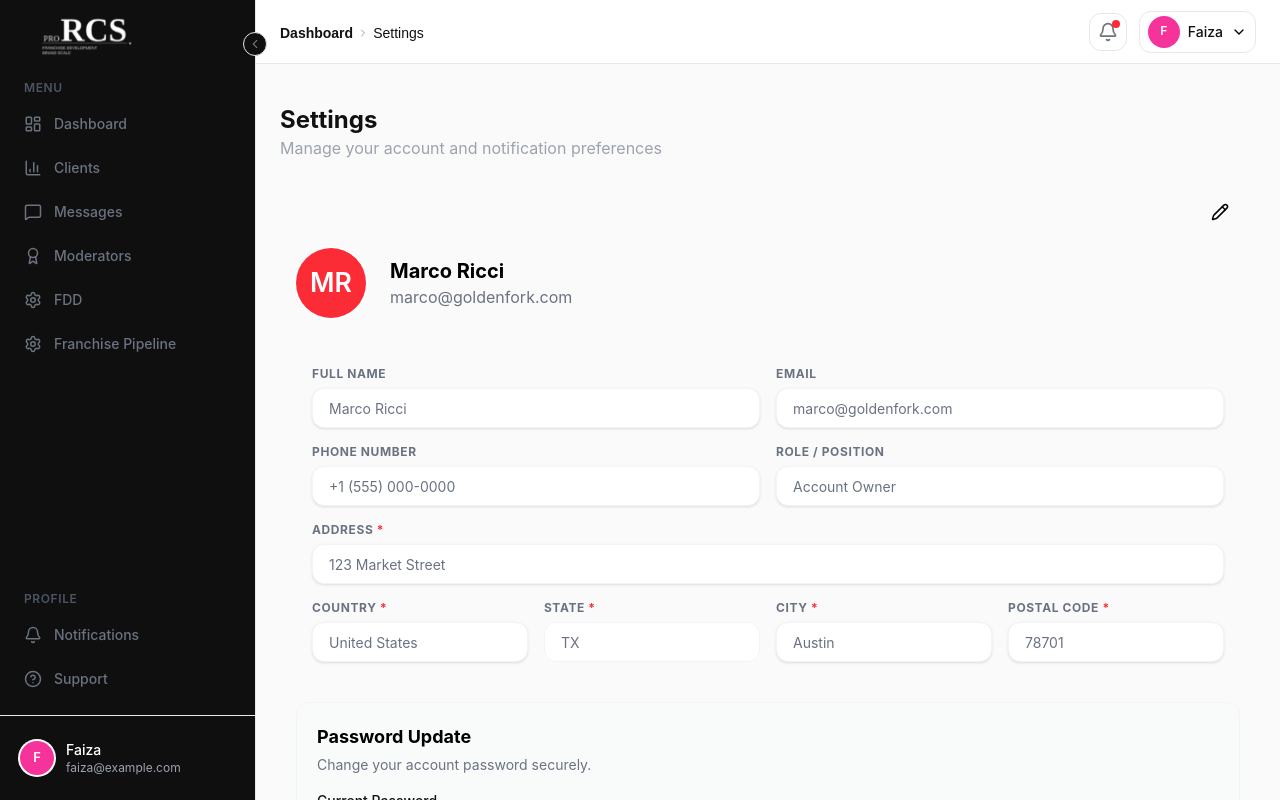
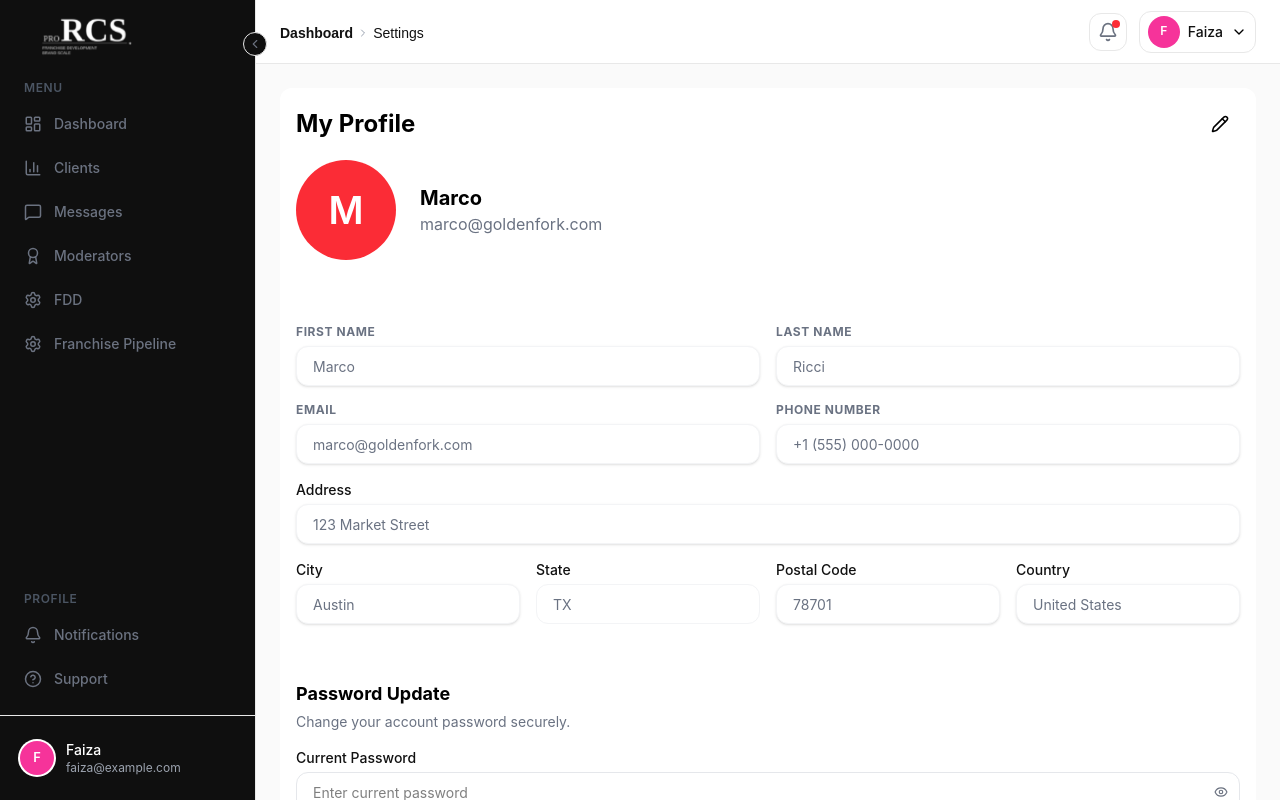
Before and after one commit to hamza-nafasat/rcs-frontend, a React (Vite) app: page /dashboard/settings in a window 1280 px wide. Built offline with nearby package versions, Linux system fonts and the light colour scheme.

Commit message:
Profile Setting, Icon added

```diff
--- a/src/pages/settings/Settings.jsx
+++ b/src/pages/settings/Settings.jsx
@@ -1,4 +1,4 @@
-import SettingsHeading from "./components/SettingsHeading";
+// import SettingsHeading from "./components/SettingsHeading";
 import ProfileSetting from "./components/ProfileSetting";
 
 const Settings = () => {
@@ -12,12 +12,12 @@ const Settings = () => {
 
   return (
     <article className="flex h-full min-h-0 flex-col">
-      <section className="py-4">
+      {/* <section className="py-4">
         <SettingsHeading
           heading="Settings"
           subheading="Manage your account and notification preferences"
         />
-      </section>
+      </section> */}
       <section>
         <ProfileSetting
           onSave={handleSaveProfile}
--- a/src/pages/settings/components/ProfileSetting.jsx
+++ b/src/pages/settings/components/ProfileSetting.jsx
@@ -5,15 +5,16 @@ import Input from "../../../components/shared/Input";
 import Button from "../../../components/shared/Button";
 
 const DUMMY_PROFILE = {
-  fullName: "Marco Ricci",
+  firstName: "Marco",
+  lastName: "Ricci",
   email: "marco@goldenfork.com",
   phone: "+1 (555) 000-0000",
   role: { displayName: "Account Owner" },
   address: "123 Market Street",
+  city: "Austin",
+  state: "TX",
+  postalCode: "78701",
   country: "United States",
-  state: "TX",
-  city: "Austin",
-  postalCode: "78701",
   teamSize: 12,
   url: "",
   imagePreview: "",
@@ -118,11 +119,11 @@ const ProfileSetting = ({ profile, onSave, onUpdatePassword }) => {
   };
 
   return (
-    <div className=" rounded-2xl p-4  relative h-full flex flex-col">
-      <div className="shrink-0">
+    <article className=" rounded-xl bg-white relative h-full flex flex-col">
+      <section className="shrink-0 p-4">
         <div className="flex items-center justify-between mb-4">
           <h1 className="text-2xl font-bold">
-            {isEditing ? "Edit Profile" : ""}
+            {isEditing ? "Edit Profile" : "My Profile"}
           </h1>
 
           {!isEditing && (
@@ -144,17 +145,21 @@ const ProfileSetting = ({ profile, onSave, onUpdatePassword }) => {
             {formData.imagePreview ? (
               <img
                 src={formData.imagePreview}
-                className="w-24 h-24 md:w-28 md:h-28 rounded-full object-cover border-4 border-gray-50 shadow-sm"
+                className="w-24 h-24 md:w-28 md:h-28 rounded-full object-cover shadow-sm"
               />
             ) : (
-              <Avatar src={formData?.url} name={formData?.fullName} size={70} />
+              <Avatar
+                src={formData?.url}
+                name={formData?.firstName}
+                size={100}
+              />
             )}
             {isEditing && (
               <label
                 title="Change Image"
-                className="absolute bottom-0 right-0 btn-primary-gradient text-white px-2 py-1 rounded-full cursor-pointer text-xs"
+                className="absolute bottom-1 right-0 bg-dark text-primary px-1 py-1 rounded-full cursor-pointer text-xs"
               >
-                Edit
+                <Pencil size={18} />
                 <Input
                   type="file"
                   onChange={fileChangeHandler}
@@ -166,26 +171,28 @@ const ProfileSetting = ({ profile, onSave, onUpdatePassword }) => {
 
           {/* Info */}
           <div>
-            <h2 className="text-xl font-bold">{formData.fullName}</h2>
+            <h2 className="text-xl font-bold">{formData.firstName}</h2>
             <p className="text-gray-500">{formData.email}</p>
           </div>
         </div>
-      </div>
+      </section>
 
       <form
         onSubmit={onSubmit}
         className="grid grid-cols-1 md:grid-cols-2 gap-4 p-4 border-gray-100 flex-1 overflow-y-auto"
       >
         {[
-          { label: "Full Name", name: "fullName", type: "text" },
+          { label: "First Name", name: "firstName", type: "text" },
+          { label: "Last Name", name: "lastName", type: "text" },
+
           { label: "Email", name: "email", type: "email" },
           { label: "Phone Number", name: "phone", type: "tel" },
-          {
-            label: "Role / Position",
-            name: "role",
-            type: "text",
-            value: formData.role?.displayName || formData.role?.name || "",
-          },
+          // {
+          //   label: "Role / Position",
+          //   name: "role",
+          //   type: "text",
+          //   value: formData.role?.displayName || formData.role?.name || "",
+          // },
         ].map((field, idx) => (
           <div key={idx} className="flex flex-col gap-1.5">
             <label className="text-xs font-bold text-gray-500 uppercase tracking-wider">
@@ -214,10 +221,8 @@ const ProfileSetting = ({ profile, onSave, onUpdatePassword }) => {
 
         {/* Address */}
         <div className="md:col-span-2 flex flex-col gap-1.5">
-          <label className="text-xs font-bold text-gray-500 uppercase tracking-wider">
-            Address <span className="text-red-500">*</span>
-          </label>
           <Input
+            label="Address"
             name="address"
             placeholder="Enter your address"
             value={formData.address}
@@ -235,13 +240,11 @@ const ProfileSetting = ({ profile, onSave, onUpdatePassword }) => {
 
         <div className="md:col-span-2 grid grid-cols-1 md:grid-cols-4 gap-4">
           <div className="flex flex-col gap-1.5">
-            <label className="text-xs font-bold text-gray-500 uppercase tracking-wider">
-              Country <span className="text-red-500">*</span>
-            </label>
             <Input
-              name="country"
-              placeholder="Country"
-              value={formData.country || ""}
+              label="City"
+              name="city"
+              placeholder="City"
+              value={formData.city || ""}
               onChange={onChange}
               disabled={!isEditing}
               className={`w-full px-4 py-3 rounded-xl border text-sm transition-all outline-none shadow-sm
@@ -253,12 +256,9 @@ const ProfileSetting = ({ profile, onSave, onUpdatePassword }) => {
             `}
             />
           </div>
-
           <div className="flex flex-col gap-1.5">
-            <label className="text-xs font-bold text-gray-500 uppercase tracking-wider">
-              State <span className="text-red-500">*</span>
-            </label>
             <Input
+              label="State"
               name="state"
               placeholder="State"
               value={formData.state || ""}
@@ -273,15 +273,12 @@ const ProfileSetting = ({ profile, onSave, onUpdatePassword }) => {
             `}
             />
           </div>
-
           <div className="flex flex-col gap-1.5">
-            <label className="text-xs font-bold text-gray-500 uppercase tracking-wider">
-              City <span className="text-red-500">*</span>
-            </label>
             <Input
-              name="city"
-              placeholder="City"
-              value={formData.city || ""}
+              label="Postal Code"
+              name="postalCode"
+              placeholder="Postal Code"
+              value={formData.postalCode || ""}
               onChange={onChange}
               disabled={!isEditing}
               className={`w-full px-4 py-3 rounded-xl border text-sm transition-all outline-none shadow-sm
@@ -293,15 +290,12 @@ const ProfileSetting = ({ profile, onSave, onUpdatePassword }) => {
             `}
             />
           </div>
-
           <div className="flex flex-col gap-1.5">
-            <label className="text-xs font-bold text-gray-500 uppercase tracking-wider">
-              Postal Code <span className="text-red-500">*</span>
-            </label>
             <Input
-              name="postalCode"
-              placeholder="Postal Code"
-              value={formData.postalCode || ""}
+              label="Country"
+              name="country"
+              placeholder="Country"
+              value={formData.country || ""}
               onChange={onChange}
               disabled={!isEditing}
               className={`w-full px-4 py-3 rounded-xl border text-sm transition-all outline-none shadow-sm
@@ -344,7 +338,7 @@ const ProfileSetting = ({ profile, onSave, onUpdatePassword }) => {
         )}
       </form>
 
-      <section className="mt-6 rounded-xl border border-gray-100 bg-gray-50/30 p-4 md:p-5">
+      <section className="mt-6 p-4">
         <div className="mb-4">
           <h2 className="text-lg font-bold">Password Update</h2>
           <p className="mt-1 text-sm text-gray-500">
@@ -403,7 +397,7 @@ const ProfileSetting = ({ profile, onSave, onUpdatePassword }) => {
           </div>
         </form>
       </section>
-    </div>
+    </article>
   );
 };
 
```
Lines whose indentation alone changed are shown as unchanged.
